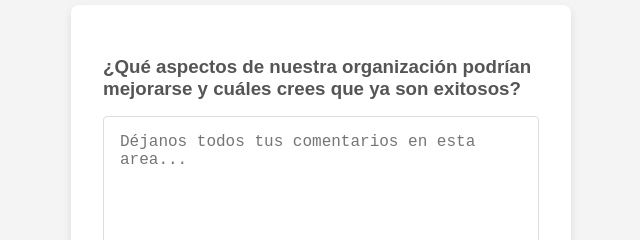
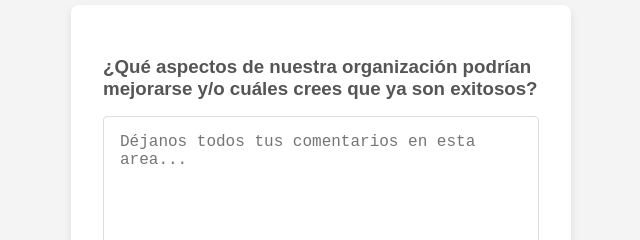
Before and after one commit to EdwinHigueraA/clima-app, a website: page public/index.html in a window 1280 px wide. Shown: the part 175-415 px from the top of the page, 319-959 px from the left. Drawn offline with Linux system fonts and the light colour scheme.

Commit message:
Cambio en la pregunta principal

```diff
--- a/public/index.html
+++ b/public/index.html
@@ -12,7 +12,7 @@
 <body>
 
     <div class="form-container">
-        <h3>¿Qué aspectos de nuestra organización podrían mejorarse y cuáles crees que ya son exitosos? </h3>
+        <h3>¿Qué aspectos de nuestra organización podrían mejorarse y/o cuáles crees que ya son exitosos? </h3>
         <textarea id="respuesta" name="respuesta" rows="10" cols="50" placeholder="Déjanos todos tus comentarios en esta area..."></textarea>
 
         <button>Enviar Respuesta</button>
```
